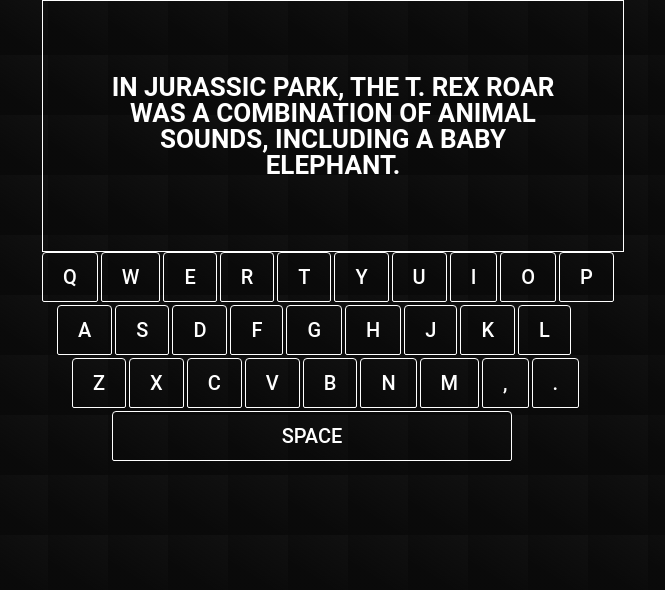
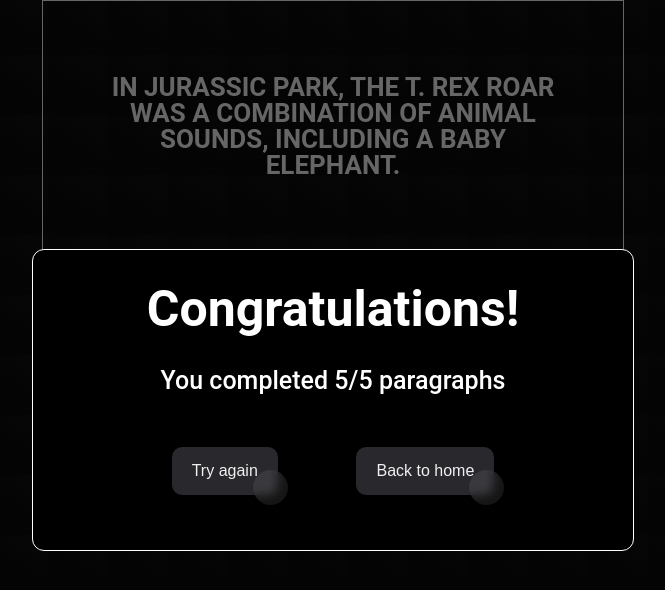
Before and after one commit to LTovarAlc/typingLikePro, a React (Create React App) app: page /VirtualKeyboard in a window 1280 px wide. Shown: the top 590 px of the page, without its empty margins (307-972 px from the left). Built offline with nearby package versions, Linux system fonts and the light colour scheme.

Commit message:
add finishcard

```diff
--- a/package.json
+++ b/package.json
@@ -6,6 +6,7 @@
     "@testing-library/jest-dom": "^5.17.0",
     "@testing-library/react": "^13.4.0",
     "@testing-library/user-event": "^13.5.0",
+    "animate.css": "^4.1.1",
     "react": "^18.3.1",
     "react-dom": "^18.3.1",
     "react-router-dom": "^6.23.1",
--- a/src/App.js
+++ b/src/App.js
@@ -2,11 +2,13 @@
 import { BrowserRouter as Router, Routes, Route} from "react-router-dom";
 import KeyboardPage from "./pages/keyboardPage/keyboardPage";
 import { Background } from "./components/background/background";
+import FinishCardAlert from "./components/finishGameAlert/finishGameAlert";
 
 function App() {
   return (
     <Router>
       <Background/>
+      <FinishCardAlert/>
       <Routes>
         <Route path="/VirtualKeyboard" element={<KeyboardPage/>}/>
       </Routes>
--- /dev/null
+++ b/src/components/finishGameAlert/finishCardAlert.css
@@ -0,0 +1,98 @@
+.finishCardContainer {
+  width: 100%;
+  height: 100vh;
+  position: absolute;
+  top: 0;
+  left: 0;
+  display: flex;
+  justify-content: center;
+  align-items: center;
+  background-color: rgba(0, 0, 0, 0.6);
+}
+
+.finishCardAlert {
+  height: 300px;
+  width: 600px;
+  background-color: #000;
+  border-radius: 12px;
+  border: 1px solid #fff;
+  color: #fff;
+  display: flex;
+  flex-direction: column;
+  justify-content: space-evenly;
+  align-items: center;
+  font-family: "Roboto", sans-serif;
+}
+
+.finishCardAlert h2 {
+  font-size: 50px;
+  font-weight: 700;
+}
+
+.finishCardAlert p {
+  font-size: 25px;
+  font-weight: 500;
+}
+
+.buttons-container {
+  width: 80%;
+  height: 30%;
+  display: flex;
+  justify-content: space-evenly;
+  align-items: center;
+}
+
+.button {
+  padding: 15px 20px;
+  font-size: 16px;
+  background: transparent;
+  border: none;
+  position: relative;
+  color: #f0f0f0;
+  z-index: 1;
+}
+
+.button::after,
+.button::before {
+  content: '';
+  position: absolute;
+  bottom: 0;
+  right: 0;
+  z-index: -99999;
+  transition: all .4s;
+}
+
+.button::before {
+  transform: translate(0%, 0%);
+  width: 100%;
+  height: 100%;
+  background: #28282d;
+  border-radius: 10px;
+}
+
+.button::after {
+  transform: translate(10px, 10px);
+  width: 35px;
+  height: 35px;
+  background: #ffffff15;
+  backdrop-filter: blur(5px);
+  border-radius: 50px;
+}
+
+.button:hover::before {
+  transform: translate(5%, 20%);
+  width: 110%;
+  height: 110%;
+}
+
+.button:hover::after {
+  border-radius: 10px;
+  transform: translate(0, 0);
+  width: 100%;
+  height: 100%;
+}
+
+.button:active::after {
+  transition: 0s;
+  transform: translate(0, 5%);
+}
--- /dev/null
+++ b/src/components/finishGameAlert/finishGameAlert.jsx
@@ -0,0 +1,20 @@
+import React from "react";
+import "./finishCardAlert.css";
+import 'animate.css'
+
+const FinishCardAlert = () => {
+  return (
+    <div className="finishCardContainer animate__animated animate__bounceIn">
+      <div className="finishCardAlert">
+        <h2>Congratulations!</h2>
+        <p>You completed 5/5 paragraphs</p>
+        <div className="buttons-container">
+          <button class="button"> Try again</button>
+          <button class="button"> Back to home</button>
+        </div>
+      </div>
+    </div>
+  );
+};
+
+export default FinishCardAlert;
```
Also changed, not shown: 1 other file (tests, documents, lock files or other folders).
